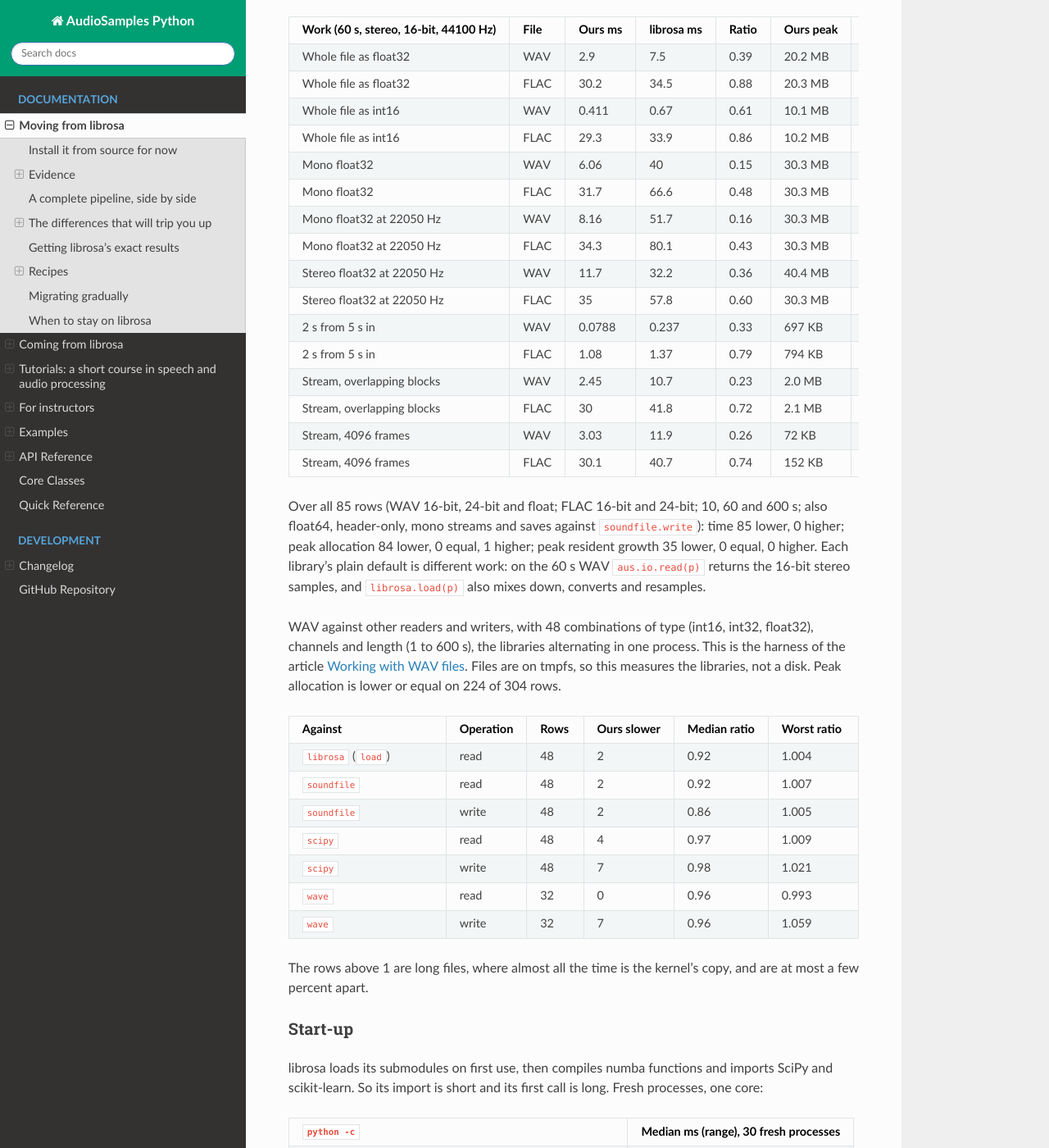
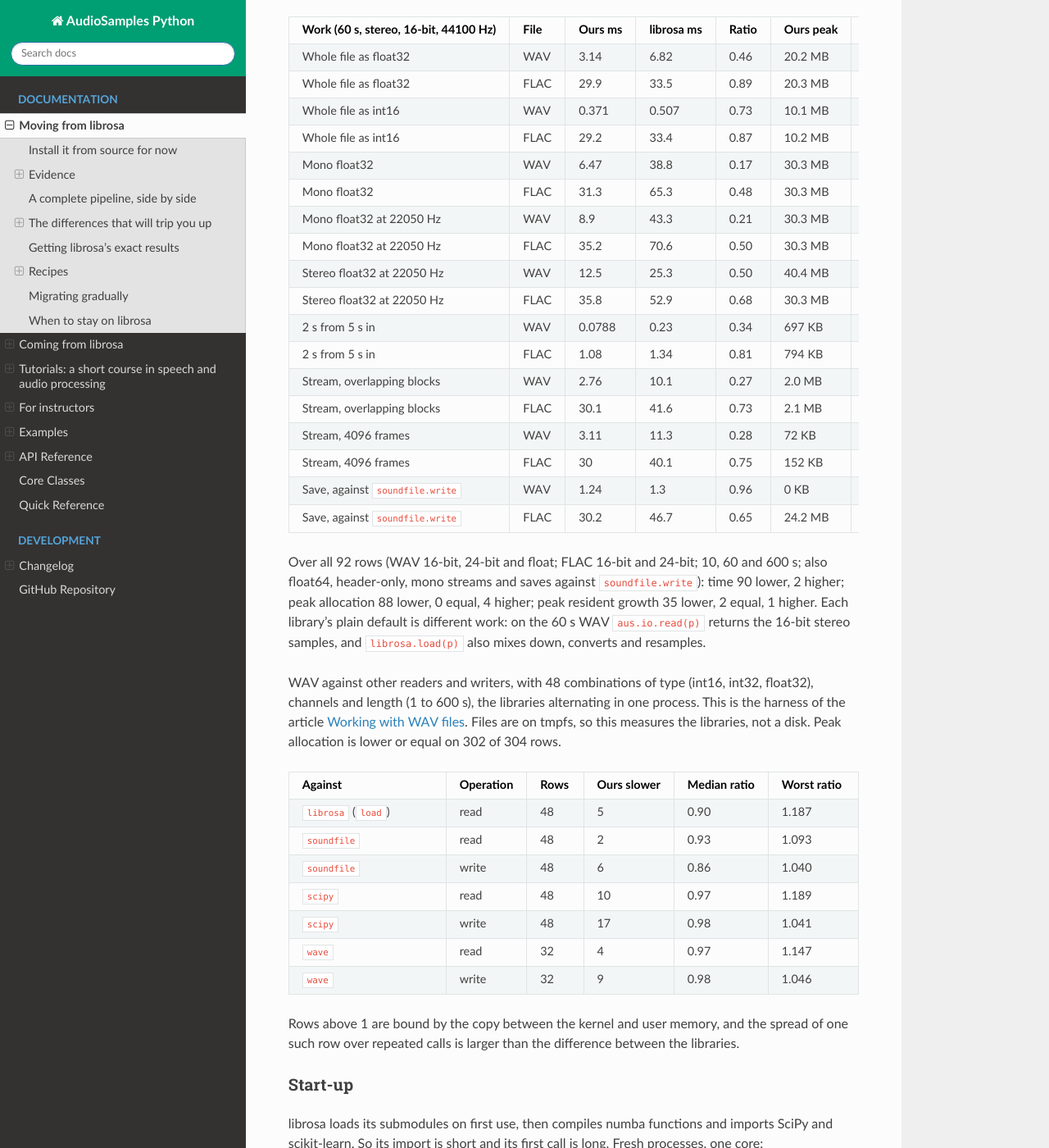
Before and after one commit to jmg049/audio_samples_python, a Sphinx documentation site: the page built from docs/source/moving_from_librosa.rst, in a window 1280 px wide and 1400 px high, scrolled down 4470 px. Shown: the whole window at 82% size. Built offline with Sphinx 7.4.7 and the Read the Docs theme 3.1.0, drawn with Linux system fonts in a browser that asks for light colours; some of the changed text lies outside the part shown.

Commit message:
docs: librosa guide tables regenerated; states 24-bit and FLAC save costs

```diff
--- a/docs/source/_guide_tables/counts.txt
+++ b/docs/source/_guide_tables/counts.txt
@@ -19,9 +19,9 @@
      - 0
    * - Time through Python, default threading
      - 326
-     - 321
+     - 326
      - 0
-     - 5
+     - 0
    * - Time, native Rust, default threading
      - 326
      - 326
--- a/docs/source/_guide_tables/load.txt
+++ b/docs/source/_guide_tables/load.txt
@@ -11,113 +11,127 @@
      - librosa peak
    * - Whole file as float32
      - WAV
-     - 2.9
-     - 7.5
-     - 0.39
+     - 3.14
+     - 6.82
+     - 0.46
      - 20.2 MB
      - 20.2 MB
    * - Whole file as float32
      - FLAC
-     - 30.2
-     - 34.5
-     - 0.88
+     - 29.9
+     - 33.5
+     - 0.89
      - 20.3 MB
      - 20.3 MB
    * - Whole file as int16
      - WAV
-     - 0.411
-     - 0.67
-     - 0.61
+     - 0.371
+     - 0.507
+     - 0.73
      - 10.1 MB
      - 10.1 MB
    * - Whole file as int16
      - FLAC
-     - 29.3
-     - 33.9
-     - 0.86
+     - 29.2
+     - 33.4
+     - 0.87
      - 10.2 MB
      - 10.2 MB
    * - Mono float32
      - WAV
-     - 6.06
-     - 40
-     - 0.15
+     - 6.47
+     - 38.8
+     - 0.17
      - 30.3 MB
      - 40.5 MB
    * - Mono float32
      - FLAC
-     - 31.7
-     - 66.6
+     - 31.3
+     - 65.3
      - 0.48
      - 30.3 MB
      - 40.5 MB
    * - Mono float32 at 22050 Hz
      - WAV
-     - 8.16
-     - 51.7
-     - 0.16
+     - 8.9
+     - 43.3
+     - 0.21
      - 30.3 MB
      - 40.5 MB
    * - Mono float32 at 22050 Hz
      - FLAC
-     - 34.3
-     - 80.1
-     - 0.43
+     - 35.2
+     - 70.6
+     - 0.50
      - 30.3 MB
      - 40.5 MB
    * - Stereo float32 at 22050 Hz
      - WAV
-     - 11.7
-     - 32.2
-     - 0.36
+     - 12.5
+     - 25.3
+     - 0.50
      - 40.4 MB
      - 51.1 MB
    * - Stereo float32 at 22050 Hz
      - FLAC
-     - 35
-     - 57.8
-     - 0.60
+     - 35.8
+     - 52.9
+     - 0.68
      - 30.3 MB
      - 51.1 MB
    * - 2 s from 5 s in
      - WAV
      - 0.0788
-     - 0.237
-     - 0.33
+     - 0.23
+     - 0.34
      - 697 KB
      - 700 KB
    * - 2 s from 5 s in
      - FLAC
      - 1.08
-     - 1.37
-     - 0.79
+     - 1.34
+     - 0.81
      - 794 KB
      - 1.3 MB
    * - Stream, overlapping blocks
      - WAV
-     - 2.45
-     - 10.7
-     - 0.23
+     - 2.76
+     - 10.1
+     - 0.27
      - 2.0 MB
      - 7.0 MB
    * - Stream, overlapping blocks
      - FLAC
-     - 30
-     - 41.8
-     - 0.72
+     - 30.1
+     - 41.6
+     - 0.73
      - 2.1 MB
      - 7.6 MB
    * - Stream, 4096 frames
      - WAV
-     - 3.03
-     - 11.9
-     - 0.26
+     - 3.11
+     - 11.3
+     - 0.28
      - 72 KB
      - 236 KB
    * - Stream, 4096 frames
      - FLAC
-     - 30.1
-     - 40.7
-     - 0.74
+     - 30
+     - 40.1
+     - 0.75
      - 152 KB
      - 828 KB
+   * - Save, against ``soundfile.write``
+     - WAV
+     - 1.24
+     - 1.3
+     - 0.96
+     - 0 KB
+     - 9 KB
+   * - Save, against ``soundfile.write``
+     - FLAC
+     - 30.2
+     - 46.7
+     - 0.65
+     - 24.2 MB
+     - 437 KB
--- a/docs/source/_guide_tables/substitutions.txt
+++ b/docs/source/_guide_tables/substitutions.txt
@@ -1,9 +1,9 @@
 .. |overall| replace:: median time ratio 0.30 (90th percentile 0.64, worst 0.995), median memory ratio 0.38 (worst 1.00)
-.. |loadcounts| replace:: time 85 lower, 0 higher; peak allocation 84 lower, 0 equal, 1 higher; peak resident growth 35 lower, 0 equal, 0 higher
-.. |wavmem| replace:: 224 of 304
+.. |loadcounts| replace:: time 90 lower, 2 higher; peak allocation 88 lower, 0 equal, 4 higher; peak resident growth 35 lower, 2 equal, 1 higher
+.. |wavmem| replace:: 302 of 304
 .. |rows| replace:: 1157
 .. |cases| replace:: 176
-.. |loadrows| replace:: 85
+.. |loadrows| replace:: 92
 .. |when| replace:: 2026-11-04
-.. |rust| replace:: d784622
-.. |py| replace:: 1eb64f8
+.. |rust| replace:: 31450b0
+.. |py| replace:: 3ffe8ca
--- a/docs/source/_guide_tables/wav.txt
+++ b/docs/source/_guide_tables/wav.txt
@@ -11,42 +11,42 @@
    * - ``librosa`` (``load``)
      - read
      - 48
-     - 2
-     - 0.92
-     - 1.004
+     - 5
+     - 0.90
+     - 1.187
    * - ``soundfile``
      - read
      - 48
      - 2
-     - 0.92
-     - 1.007
+     - 0.93
+     - 1.093
    * - ``soundfile``
      - write
      - 48
-     - 2
+     - 6
      - 0.86
-     - 1.005
+     - 1.040
    * - ``scipy``
      - read
      - 48
-     - 4
+     - 10
      - 0.97
-     - 1.009
+     - 1.189
    * - ``scipy``
      - write
      - 48
-     - 7
+     - 17
      - 0.98
-     - 1.021
+     - 1.041
    * - ``wave``
      - read
      - 32
-     - 0
-     - 0.96
-     - 0.993
+     - 4
+     - 0.97
+     - 1.147
    * - ``wave``
      - write
      - 32
-     - 7
-     - 0.96
-     - 1.059
+     - 9
+     - 0.98
+     - 1.046
--- a/docs/source/moving_from_librosa.rst
+++ b/docs/source/moving_from_librosa.rst
@@ -135,8 +135,8 @@ so this measures the libraries, not a disk. Peak allocation is lower or equal on
 
 .. include:: _guide_tables/wav.txt
 
-The rows above 1 are long files, where almost all the time is the kernel's copy, and are at most a few
-percent apart.
+Rows above 1 are bound by the copy between the kernel and user memory, and the spread of one such row
+over repeated calls is larger than the difference between the libraries.
 
 Start-up
 ~~~~~~~~
@@ -959,6 +959,11 @@ every other decoder measured. If you encode a lot of FLAC at high levels, use li
 
 .. include:: _guide_tables/flacwrite.txt
 
+**Saving 24-bit stereo WAV and FLAC.** ``io.save`` of 24-bit multichannel audio to WAV is slower and
+uses more memory than ``soundfile.write``, and saving FLAC holds a copy of the samples, so its peak
+allocation is much higher than ``soundfile.write``'s. See the save rows under `Evidence`_ for 16-bit;
+both are in the file library this package uses, and have not been changed yet.
+
 **One silent type change.** ``io.save`` of float64 audio to a ``.wav`` file writes float32, also
 with ``as_type=SampleType.F64``. It is the one place this library changes a sample type without
 being asked. To keep float64 samples on disk, use another format or ``soundfile.write``.
```
